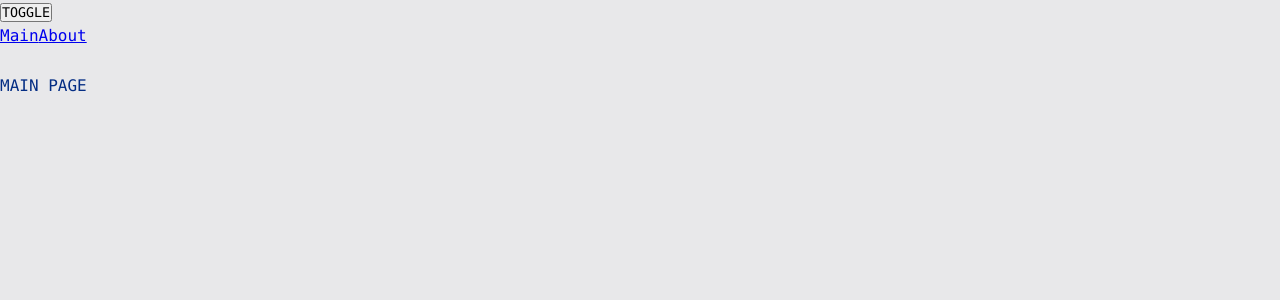
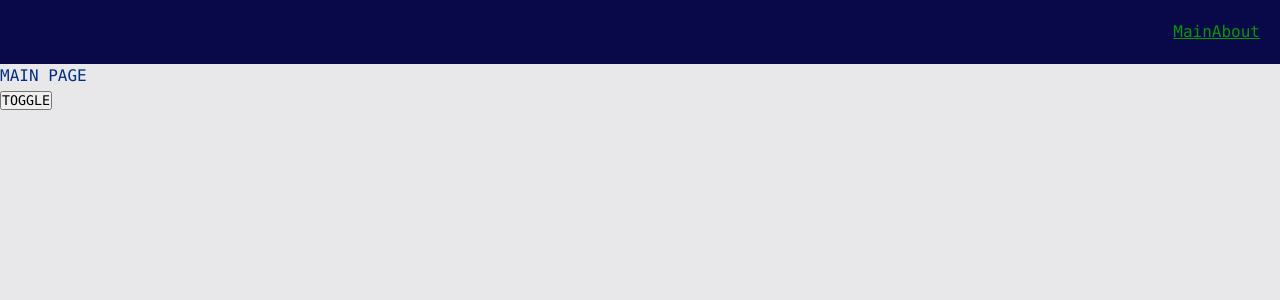
Before and after one commit to YaroslavSukhanov/pet-project, a React app: page / in a window 1280 px wide. Shown: the top 300 px of the page. Built offline with nearby package versions, Linux system fonts and the light colour scheme; the HTML template or start-up script is replaced by a standard one.

Commit message:
feat(links): created links

```diff
--- a/src/app/App.tsx
+++ b/src/app/App.tsx
@@ -10,9 +10,9 @@ const App = () => {
 
     return (
         <div className={classNames('app', {}, [theme])}>
-            <button className="button" onClick={toggleTheme}>TOGGLE</button>
             <Navbar />
             <AppRouter/>
+            <button className="button" onClick={toggleTheme}>TOGGLE</button>
         </div>
     );
 };
--- a/src/app/styles/themes/dark.scss
+++ b/src/app/styles/themes/dark.scss
@@ -1,7 +1,9 @@
 .app.dark {
   --bg-color: #090949;
-  --inverted-bg-color: #090949;
+  --inverted-bg-color: #e8e8ea;
 
   --primary-color: #049604;
   --secondary-color: #04ff04;
+  --inverted-primary-color: #0232c2;
+  --inverted-secondary-color: #0449e0;
 }
--- a/src/app/styles/themes/normal.scss
+++ b/src/app/styles/themes/normal.scss
@@ -1,7 +1,9 @@
 :root {
   --bg-color: #e8e8ea;
-  --inverted-bg-color: #e8e8ea;
+  --inverted-bg-color: #090949;
 
   --primary-color: #042d84;
   --secondary-color: #0449e0;
+  --inverted-primary-color: #049604;
+  --inverted-secondary-color: #04ff04;
 }
--- a/src/app/styles/variables/global.scss
+++ b/src/app/styles/variables/global.scss
@@ -9,4 +9,7 @@
   --font-line-l: 32px;
   --font-l: var(--font-size-l) / var(--font-line-l) var(--font-family-main);
 
+  // sizes
+  --navbar-height: 50px;
+
 }
--- a/src/shared/lib/classNames/classNames.ts
+++ b/src/shared/lib/classNames/classNames.ts
@@ -9,4 +9,3 @@ export const classNames = (cls: string, mods?: Mods, additional?: Array<string>)
             .map(([className]) => className),
     ].join(' ');
 }
-// test commit 2
--- /dev/null
+++ b/src/shared/ui/AppLink/AppLink.module.scss
@@ -0,0 +1,11 @@
+.AppLink {
+  color: var(--primary-color);
+}
+
+.primary {
+  color: var(--primary-color);
+}
+
+.secondary {
+  color: var(--inverted-primary-color);
+}
--- /dev/null
+++ b/src/shared/ui/AppLink/AppLink.tsx
@@ -0,0 +1,31 @@
+import * as React from 'react';
+import { classNames } from "shared/lib/classNames/classNames";
+import cls from './AppLink.module.scss';
+import { Link, LinkProps } from "react-router-dom";
+import { FC } from "react";
+
+export enum AppLinkTheme {
+    PRIMARY = 'primary',
+    SECONDARY = 'secondary'
+}
+
+interface AppLinkProps extends LinkProps {
+    className?: string;
+    theme?: AppLinkTheme;
+};
+
+export const AppLink: FC<AppLinkProps> = (props) => {
+    const {
+        className,
+        children,
+        to,
+        theme = AppLinkTheme.PRIMARY,
+        ...otherProps
+    } = props;
+
+    return (
+        <Link to={to} className={classNames(cls.AppLink, {}, [className, cls[theme]])} {...otherProps}>
+            {children}
+        </Link>
+    );
+};
--- a/src/widgets/NavBar/ui/Navbar.module.scss
+++ b/src/widgets/NavBar/ui/Navbar.module.scss
@@ -1,5 +1,16 @@
 .navbar {
   width: 100%;
-  height: 50px;
+  height: var(--header-height);
   background: var(--inverted-bg-color);
+  display: flex;
+  align-items: center;
+  padding: 20px;
 }
+
+.links {
+  margin-left: auto;
+}
+
+.mainLink {
+
+}
--- a/src/widgets/NavBar/ui/Navbar.tsx
+++ b/src/widgets/NavBar/ui/Navbar.tsx
@@ -1,19 +1,21 @@
 import React from 'react';
-import { Link } from "react-router-dom";
 import { classNames } from "shared/lib/classNames/classNames";
 import cls from './Navbar.module.scss'
+import { AppLink, AppLinkTheme } from "shared/ui/AppLink/AppLink";
 
 interface NavbarProps {
     className?: string;
 }
 
-export const Navbar = ({className} : NavbarProps ) => {
+export const Navbar = ({className}: NavbarProps) => {
     console.log(cls, 'cls');
 
     return (
         <div className={classNames(cls.navbar, {}, [className])}>
-            <Link to="/">Main</Link>
-            <Link to="/about">About</Link>
+            <div className={cls.links}>
+                <AppLink theme={AppLinkTheme.SECONDARY} to="/" className={cls.mainLink}>Main</AppLink>
+                <AppLink theme={AppLinkTheme.SECONDARY} to="/about">About</AppLink>
+            </div>
         </div>
     );
 };
```
